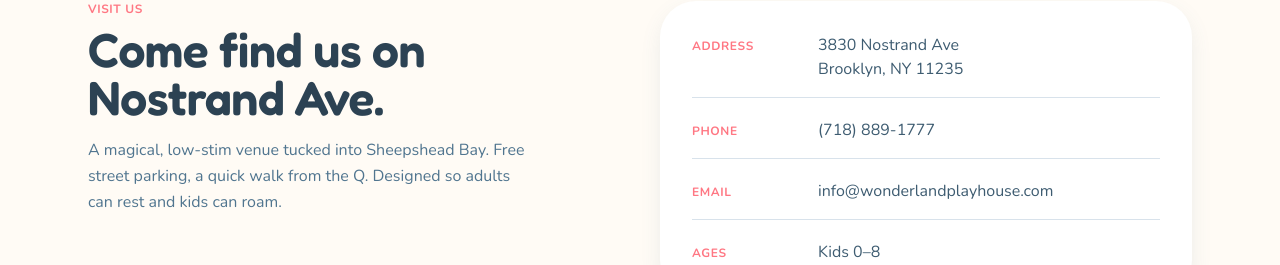
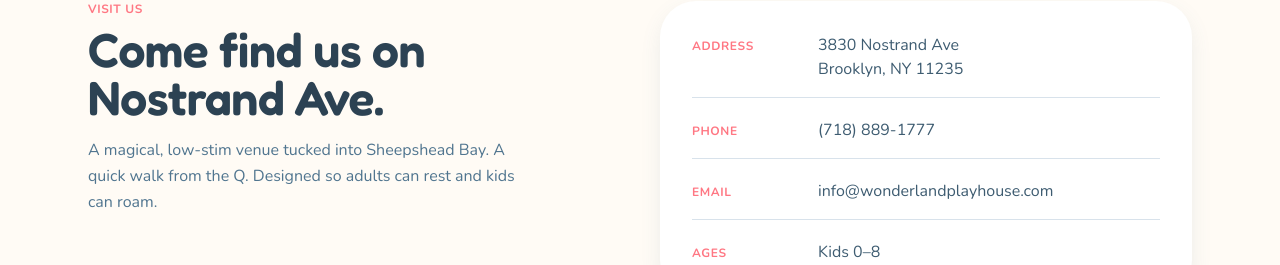
Before and after one commit to DevTeamBigWave/website, a Next.js app: page / in a window 1280 px wide. Shown: the part 2600-2865 px from the top of the page. Built offline with nearby package versions, Linux system fonts and the light colour scheme; no server answers.

Commit message:
Home: remove 'free street parking' line

```diff
--- a/app/page.tsx
+++ b/app/page.tsx
@@ -303,9 +303,8 @@ function Visit() {
             Come find us on Nostrand Ave.
           </h2>
           <p className="mt-4 max-w-md leading-relaxed text-slate-500">
-            A magical, low-stim venue tucked into Sheepshead Bay. Free street
-            parking, a quick walk from the Q. Designed so adults can rest and
-            kids can roam.
+            A magical, low-stim venue tucked into Sheepshead Bay. A quick walk
+            from the Q. Designed so adults can rest and kids can roam.
           </p>
         </div>
 
```
